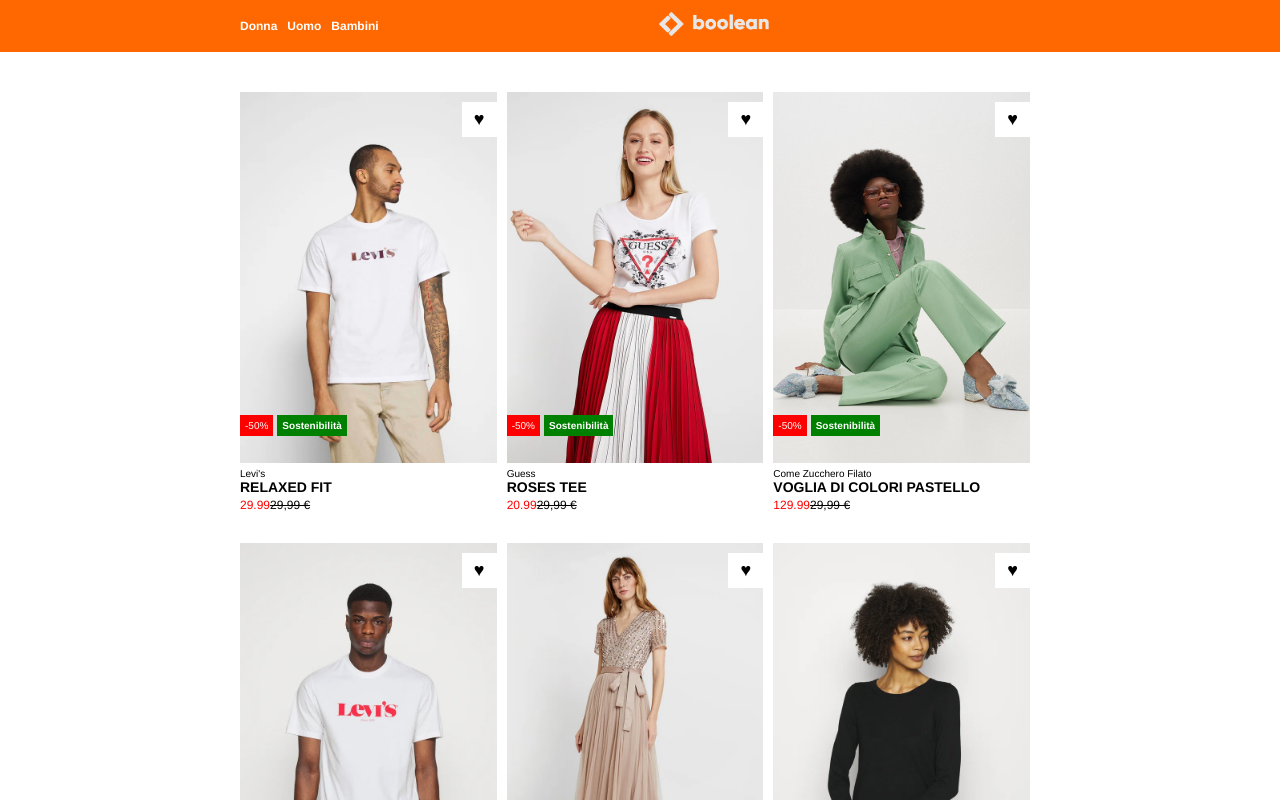
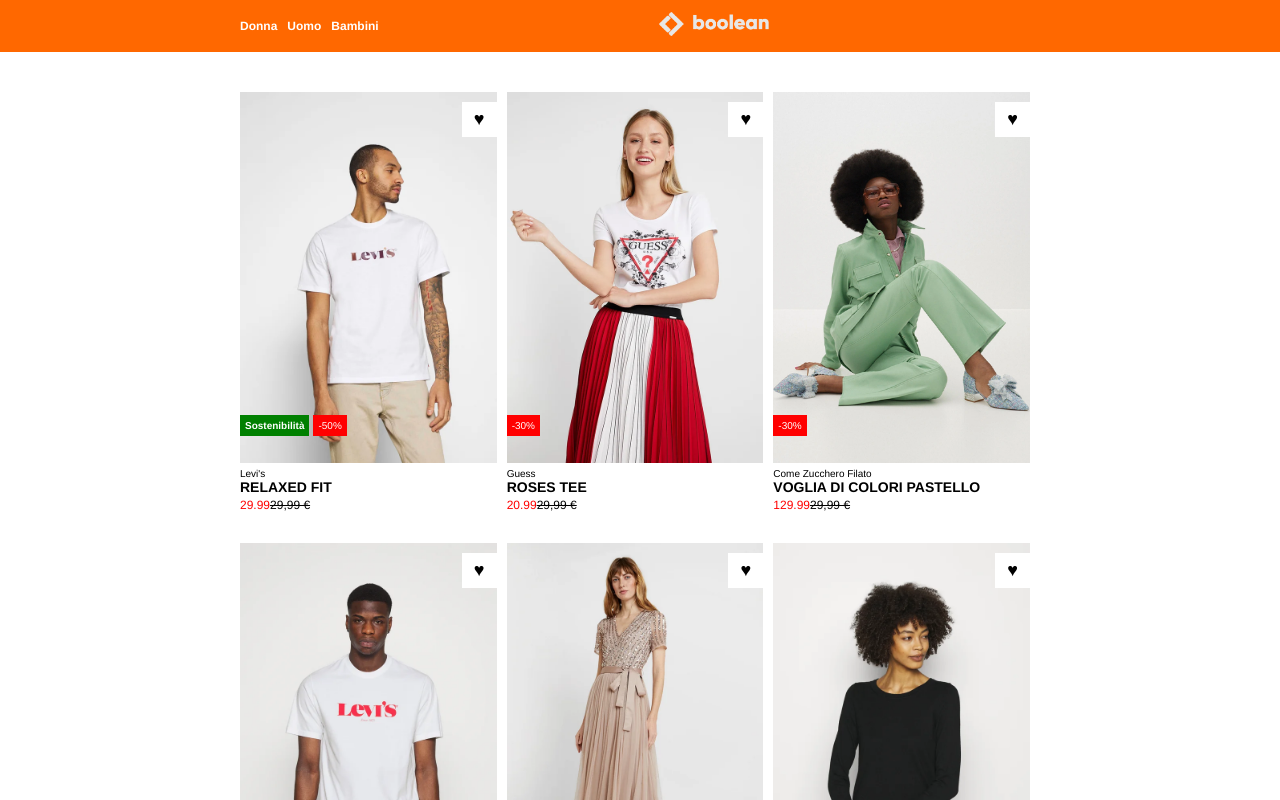
Before and after one commit to mariasolegallina/vite-boolando, a Vue app: page / in a window 1280 px wide. Shown: the top 800 px of the page. Built offline with nearby package versions, Linux system fonts and the light colour scheme.

Commit message:
add - badge value & colors

```diff
--- a/src/components/ProductsCards.vue
+++ b/src/components/ProductsCards.vue
@@ -1,25 +1,15 @@
 <script>
 export default {
     props: {
-        product: {
-            id: Number,
-            frontImage: String,
-            backImage: String,
-            brand: String,
-            name: String,
-            price: Number,
-            isInFavorites: Boolean,
-            badges: [
-                {
-                    type: String,
-                    value: String,
-                },
-                {
-                    type: String,
-                    value: String,
-                }
-            ]
+        product: Object,
+    },
+    data() {
+        return {
+
         }
+    },
+    methods: {
+
     }
 }
 </script>
@@ -30,8 +20,11 @@
         <img class="image-hover" :src="`/img/${product.backImage}`" alt="">
         <span class="heart-icon">&hearts;</span>
         <div class="badge-container">
-            <div class="badge badge--discount">-50%</div>
-            <div class="badge badge--sost">Sostenibilità</div>
+            <div v-for="(badge) in  product.badges " class="badge badge--discount"
+                :class="badge.value === 'Sostenibilità' ? 'badge--sost' : ''">
+                {{ badge.value }}
+            </div>
+            <!-- <div class="badge badge--sost">Sostenibilità</div> -->
         </div>
     </figure>
     <div class="card__text">
```
